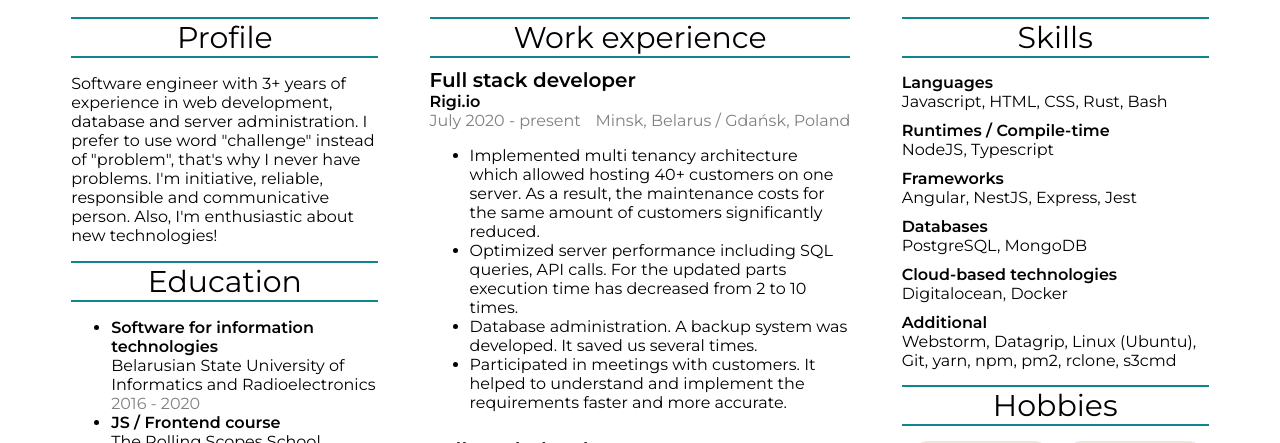
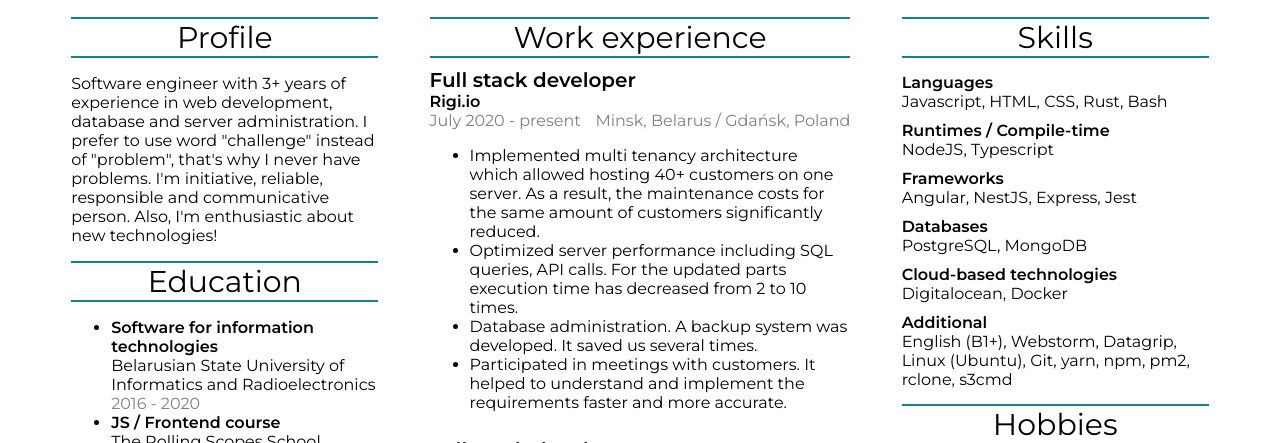
Before and after one commit to kirylvarykau/cv, a plain HTML site: page index.html in a window 1280 px wide. Shown: the part 278-721 px from the top of the page. Drawn offline with Linux system fonts and the light colour scheme.

Commit message:
add english

```diff
--- a/index.html
+++ b/index.html
@@ -185,7 +185,7 @@
 
                         <div class="d-flex fd-colum mt-10">
                             <span class="text-bold">Additional</span>
-                            <span>Webstorm, Datagrip, Linux (Ubuntu), Git, yarn, npm, pm2, rclone, s3cmd</span>
+                            <span>English (B1+), Webstorm, Datagrip, Linux (Ubuntu), Git, yarn, npm, pm2, rclone, s3cmd</span>
                         </div>
                     </div>
                 </div>
```
